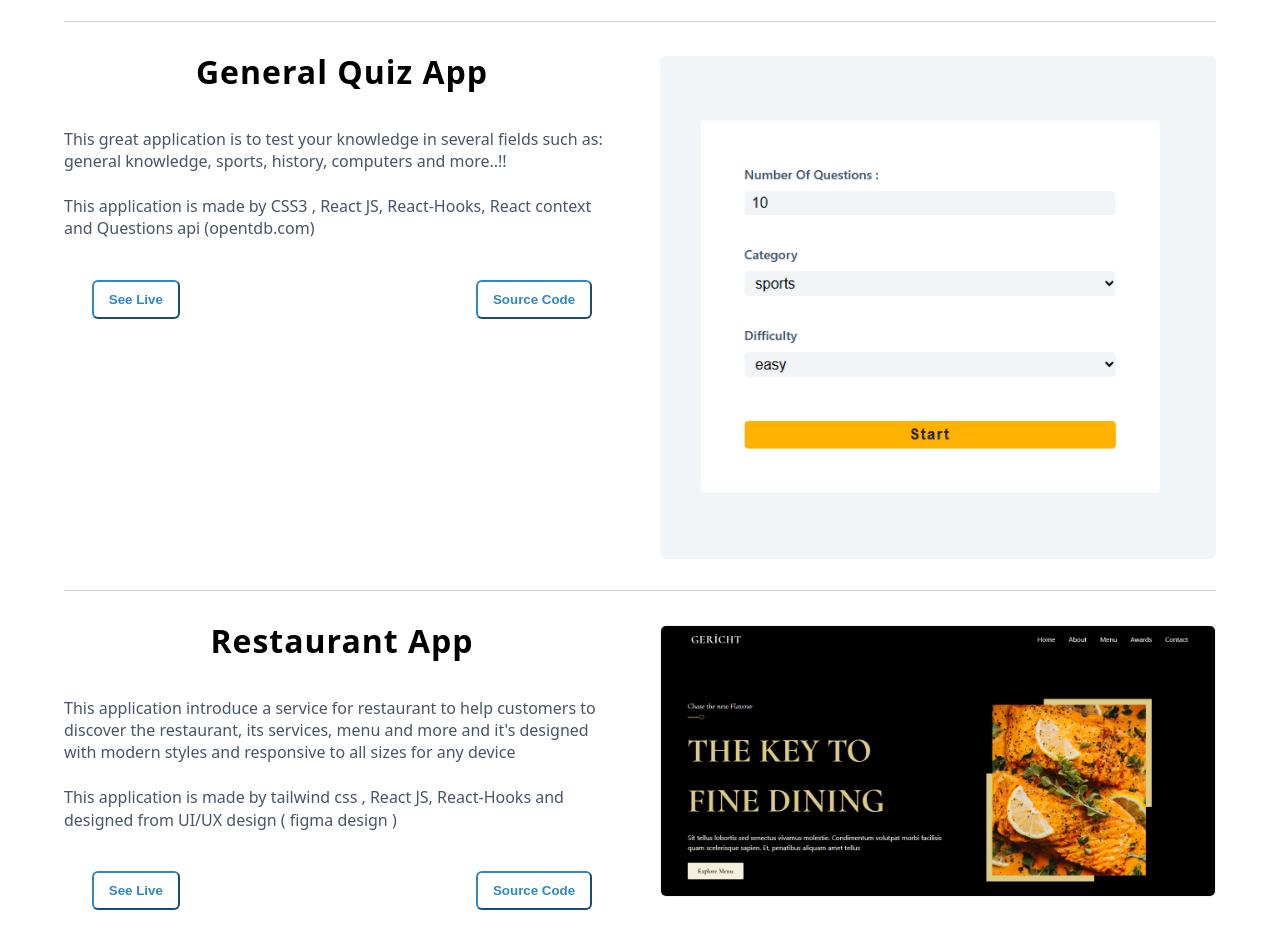
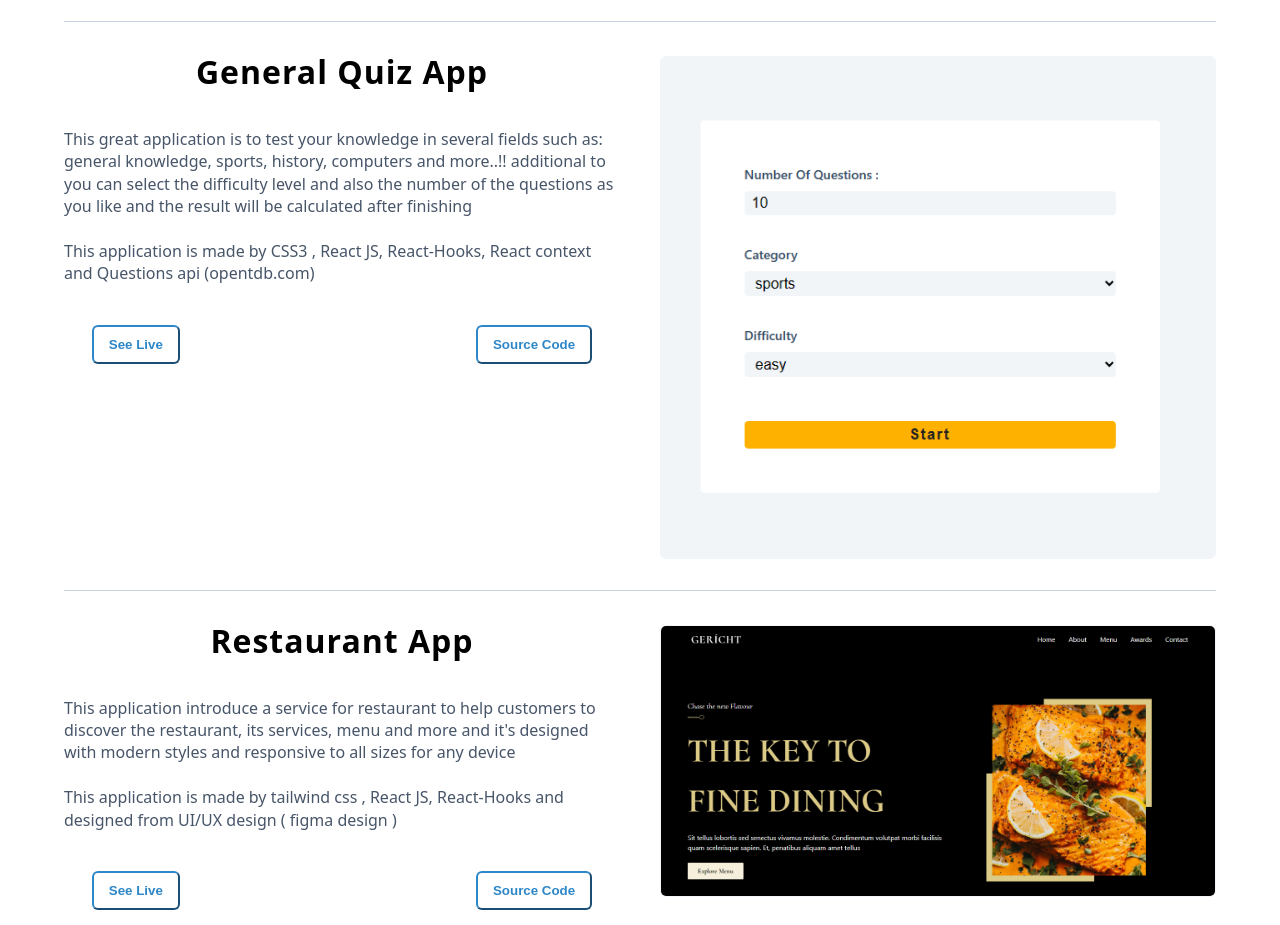
Before and after one commit to Abdouumostafa/my-portfolio, a React (Create React App) app: page / in a window 1280 px wide. Shown: the part 3180-4105 px from the top of the page. Built offline with nearby package versions, Linux system fonts and the light colour scheme.

Commit message:
Update data.js

```diff
--- a/src/sections/data.js
+++ b/src/sections/data.js
@@ -158,7 +158,7 @@ export const projects = [
     webUrl: "https://quiz-app-dun-seven.vercel.app/",
     githubUrl: "https://github.com/Abdouumostafa/quiz-app.git",
     description:
-      "This great application is to test your knowledge in several fields such as: general knowledge, sports, history, computers and more..!!",
+      "This great application is to test your knowledge in several fields such as: general knowledge, sports, history, computers and more..!! additional to you can select the difficulty level and also the number of the questions as you like and the result will be calculated after finishing",
     techniques:
       "This application is made by CSS3 , React JS, React-Hooks, React context and Questions api (opentdb.com)",
     img: image5,
```
